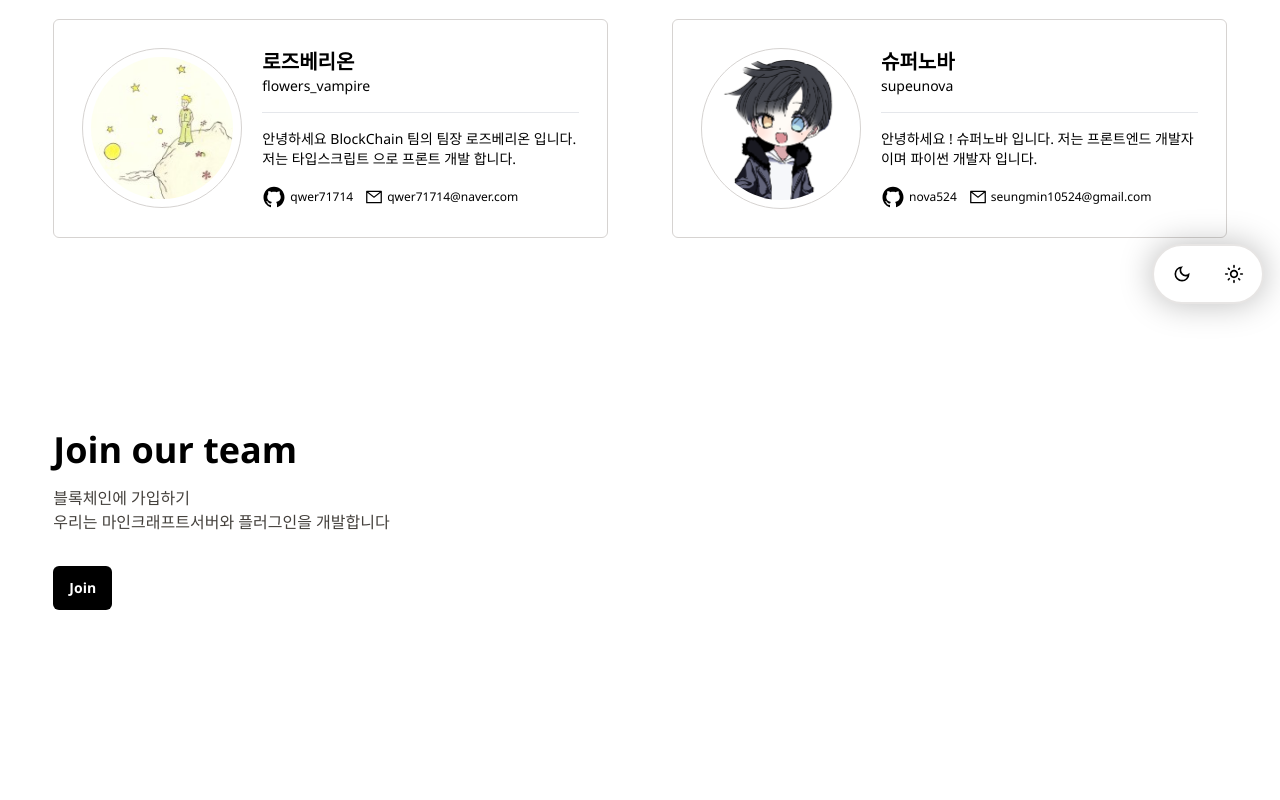
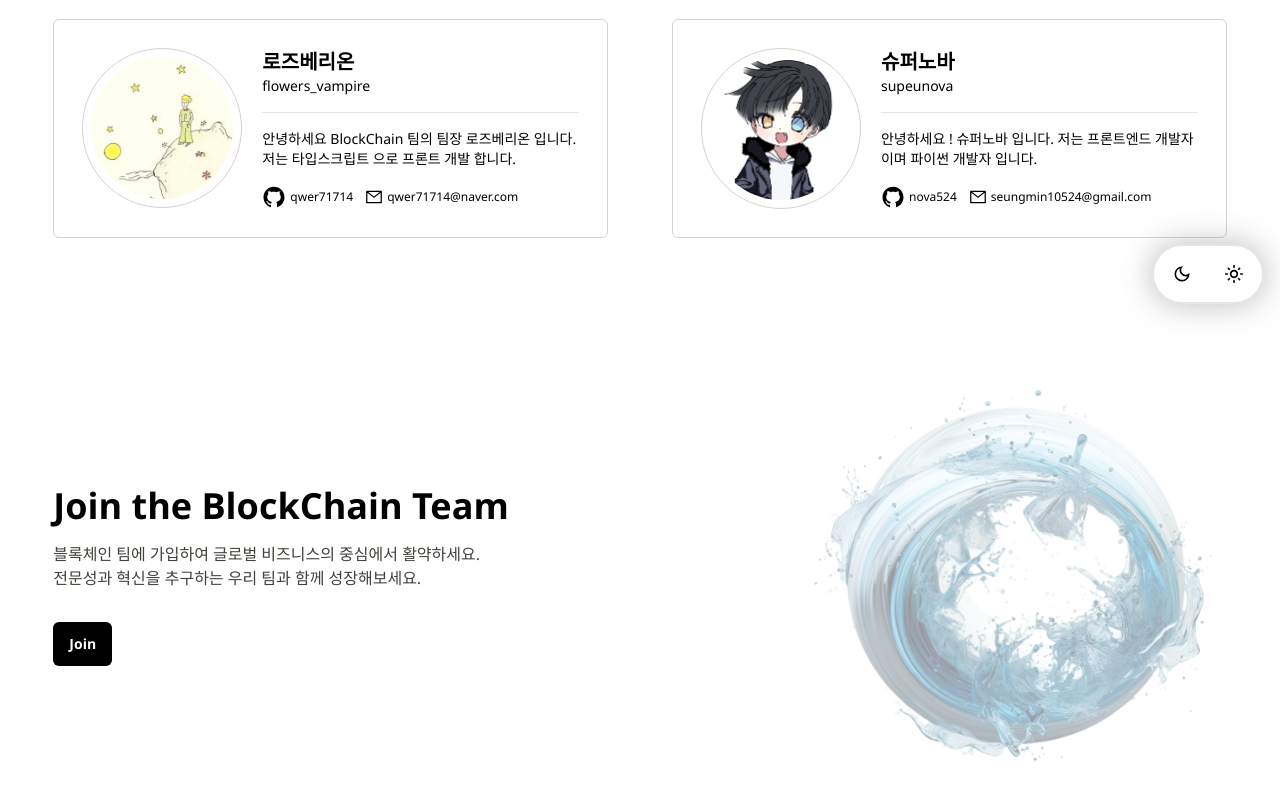
Before and after one commit to qwer71714/blockchain, a Next.js app: page /Pages/Docs/Team in a window 1280 px wide. Shown: the part 472-1272 px from the top of the page. Before the commit the page ends 1202 px from the top, so only its background shows below. Built offline with nearby package versions, Linux system fonts and the light colour scheme.

Commit message:
오늘 하루끝

```diff
--- a/app/Pages/Docs/Team/Modules/TeamIntegration.tsx
+++ b/app/Pages/Docs/Team/Modules/TeamIntegration.tsx
@@ -13,7 +13,7 @@ export default function TeamIntegration() {
       <div className="pt-14">
         <Member />
       </div>
-      <div className="pt-48">
+      <div className="pt-32">
         <Join />
       </div>
       <br />
--- a/app/Pages/Docs/Team/Modules/TeamIntroduction/Join.tsx
+++ b/app/Pages/Docs/Team/Modules/TeamIntroduction/Join.tsx
@@ -1,20 +1,25 @@
 import React from "react";
 import Image from "next/image";
-import BCcom from "@/public/images/BC-Connections.png";
 import Button from "@/app/components/Button";
+import bllike from "@/public/images/blockchainlike.png";
 
 export default function Join() {
   return (
-    <div className="flex items-center">
-      <div className="w-5/12">
-        <h1 className="text-4xl font-bold">Join our team</h1>
-        <p className="mt-4 text-base text-stone-700 dark:text-stone-300">
-        블록체인에 가입하기
-        <br />
-        우리는 마인크래프트서버와 플러그인을 개발합니다
-        </p>
-        <div className="mt-8">
-          <Button>Join</Button>
+    <div>
+      <div className="flex w-full items-center">
+        <div>
+          <h1 className="text-4xl font-bold">Join the BlockChain Team</h1>
+          <p className="mt-4 text-base text-stone-700 dark:text-stone-300">
+            블록체인 팀에 가입하여 글로벌 비즈니스의 중심에서 활약하세요.
+            <br />
+            전문성과 혁신을 추구하는 우리 팀과 함께 성장해보세요.
+          </p>
+          <div className="mt-8">
+            <Button>Join</Button>
+          </div>
+        </div>
+        <div className="ml-auto">
+          <Image src={bllike} alt="bllike" width={420} className="rounded-3xl"/>
         </div>
       </div>
     </div>
```
Also changed, not shown: public/images/blockchainlike.png (added).
